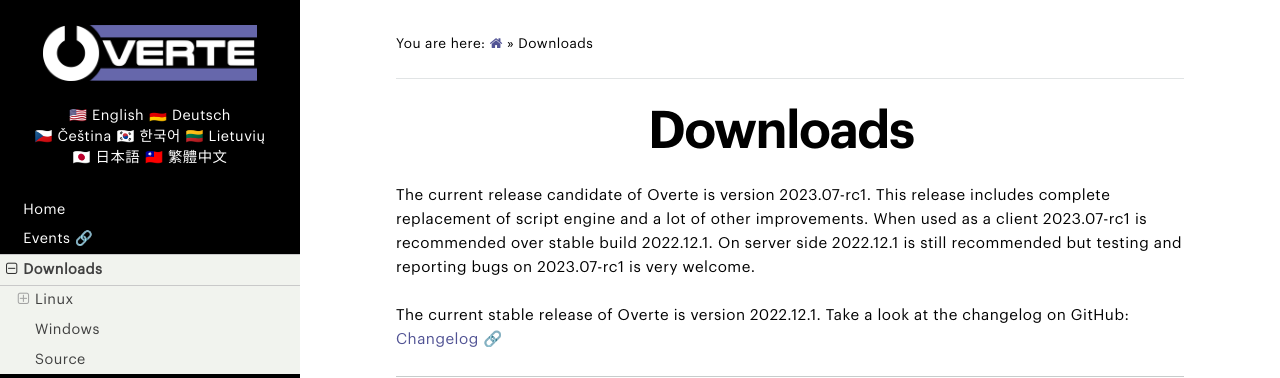
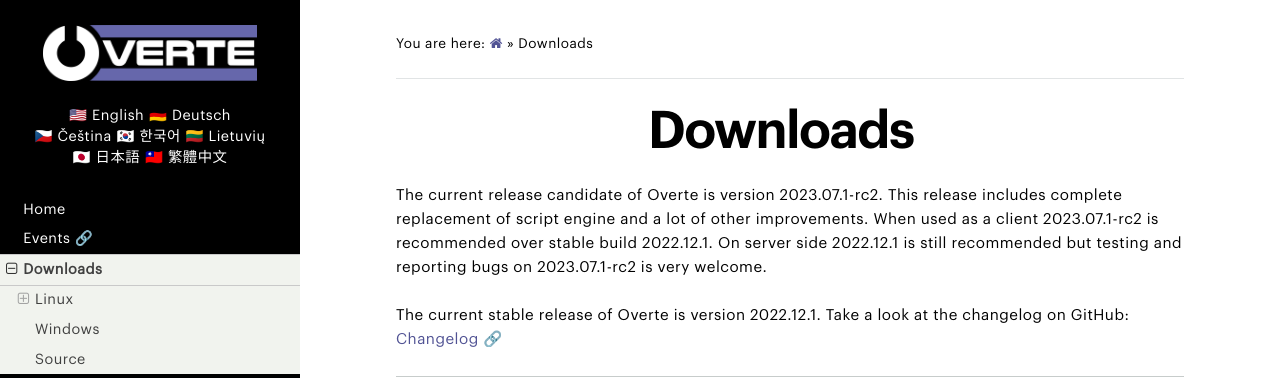
Before and after one commit to overte-org/overte-website-sphinx, a Sphinx documentation site: the page built from source/downloads.rst, in a window 1280 px wide and 900 px high. Shown: the top 378 px of the window. Built offline with Sphinx 7.4.7 and the Read the Docs theme 2.0.0, drawn with Linux system fonts in a browser that asks for light colours.

Commit message:
Update downloads.rst for 2023.07.1-rc2

```diff
--- a/source/downloads.rst
+++ b/source/downloads.rst
@@ -4,10 +4,10 @@
 Downloads
 #########
 
-The current release candidate of Overte is version 2023.07-rc1.
+The current release candidate of Overte is version 2023.07.1-rc2.
 This release includes complete replacement of script engine and a lot of other improvements.
-When used as a client 2023.07-rc1 is recommended over stable build 2022.12.1.
-On server side 2022.12.1 is still recommended but testing and reporting bugs on 2023.07-rc1 is very welcome.
+When used as a client 2023.07.1-rc2 is recommended over stable build 2022.12.1.
+On server side 2022.12.1 is still recommended but testing and reporting bugs on 2023.07.1-rc2 is very welcome.
 
 The current stable release of Overte is version 2022.12.1.
 Take a look at the changelog on GitHub: `Changelog 🔗 <https://github.com/overte-org/overte/blob/master/CHANGELOG.md>`_
@@ -21,7 +21,7 @@
 Interface
 *********
 
-.. button-link:: https://public.overte.org/build/overte/release-candidate/2023.06.1-rc1/Overte-2023.07.16-rc1-nodebug-x86_64.AppImage
+.. button-link:: https://public.overte.org/build/overte/release-candidate/2023.07.1-rc2/Overte-2023.07.1-rc2-nodebug-x86_64.AppImage
     :shadow:
     :color: primary
 
@@ -55,7 +55,7 @@
 Select a custom install and tick "Overte Server" during the installation process if you want to run a Domain Server.
 You can always rerun the installer later to install the server software afterwards.
 
-.. button-link:: https://public.overte.org/build/overte/release-candidate/2023.06.1-rc1/Overte-2023.07.16-rc1.exe
+.. button-link:: https://public.overte.org/build/overte/release-candidate/2023.07.1-rc2/Overte-2023.07.1-rc2.exe
     :shadow:
     :color: primary
 
```
